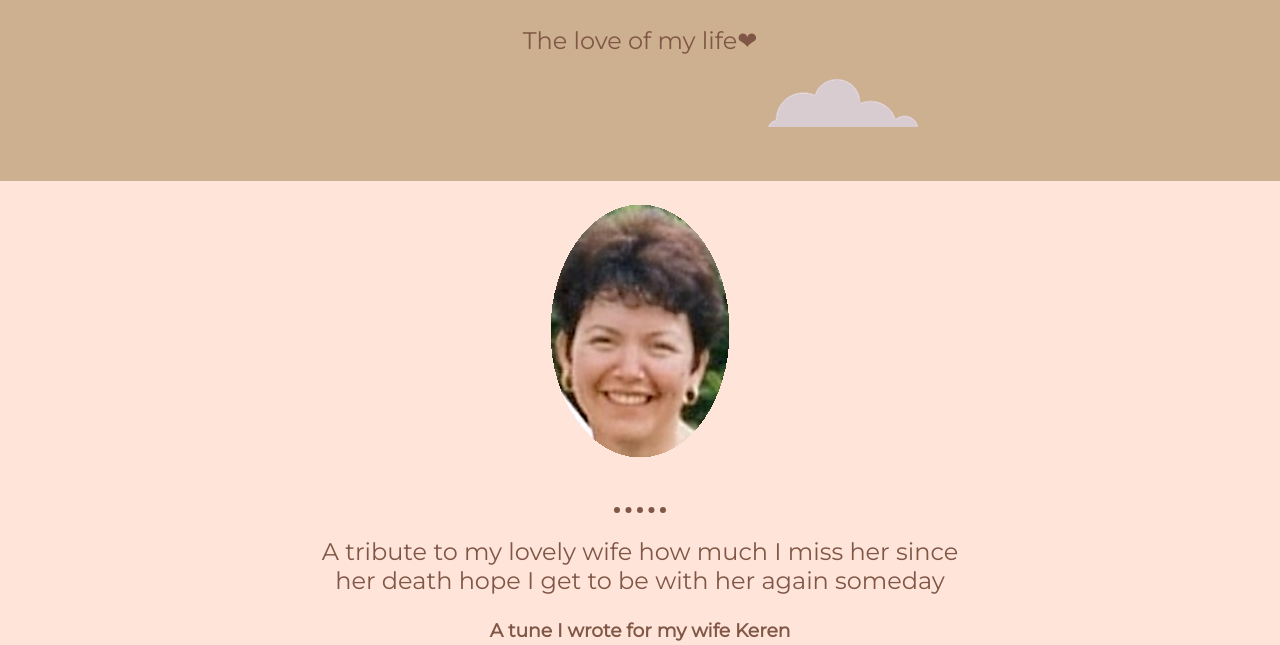
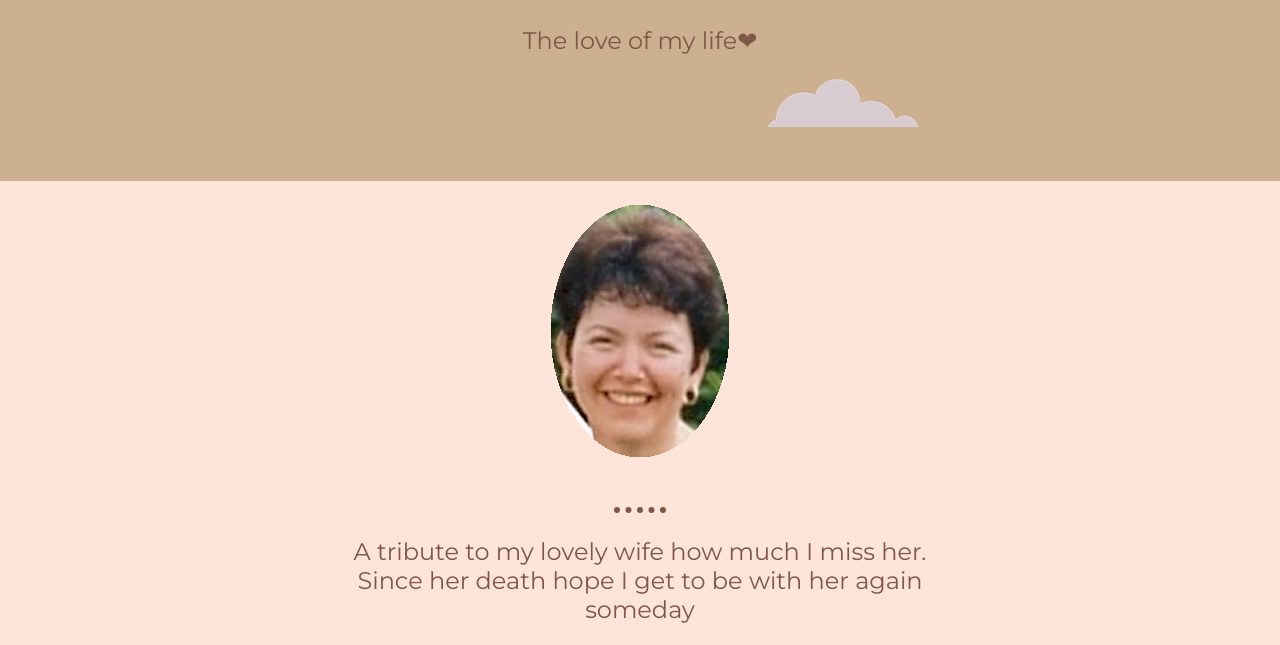
Before and after one commit to musopa/webpage, a plain HTML site: page about.html in a window 1280 px wide. Shown: the part 299-944 px from the top of the page. Drawn offline with Linux system fonts and the light colour scheme.

Commit message:
Update about.html

```diff
--- a/about.html
+++ b/about.html
@@ -33,14 +33,14 @@
   </div>
   <hr>
   <div class="section">
-    <p>A tribute to my lovely wife how much I miss her since her death hope I get to be with her again someday</p>
+    <p>A tribute to my lovely wife how much I miss her. Since her death hope I get to be with her again someday</p>
   </div>
   <div class="bottom">
     <h3>A tune I wrote for my wife Keren</h3>
     </br>
     <audio controls>
+      <source src="keren.mp3" type="audio/mpeg">
       <source src="keren.ogg" type="audio/ogg">
-      <source src="keren.mp3" type="audio/mpeg">
       Your browser does not support the audio element.
     </audio>
   </div>
```
